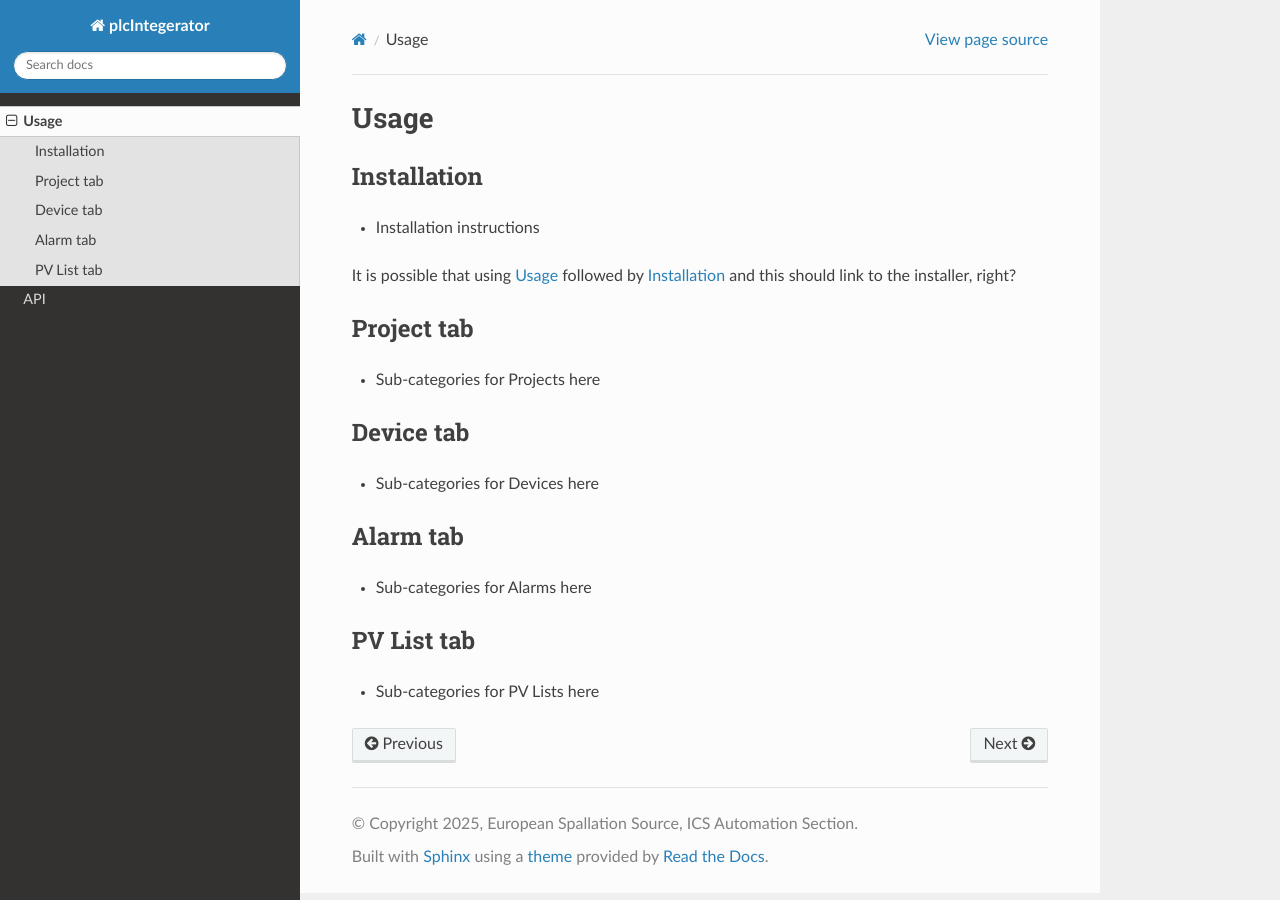
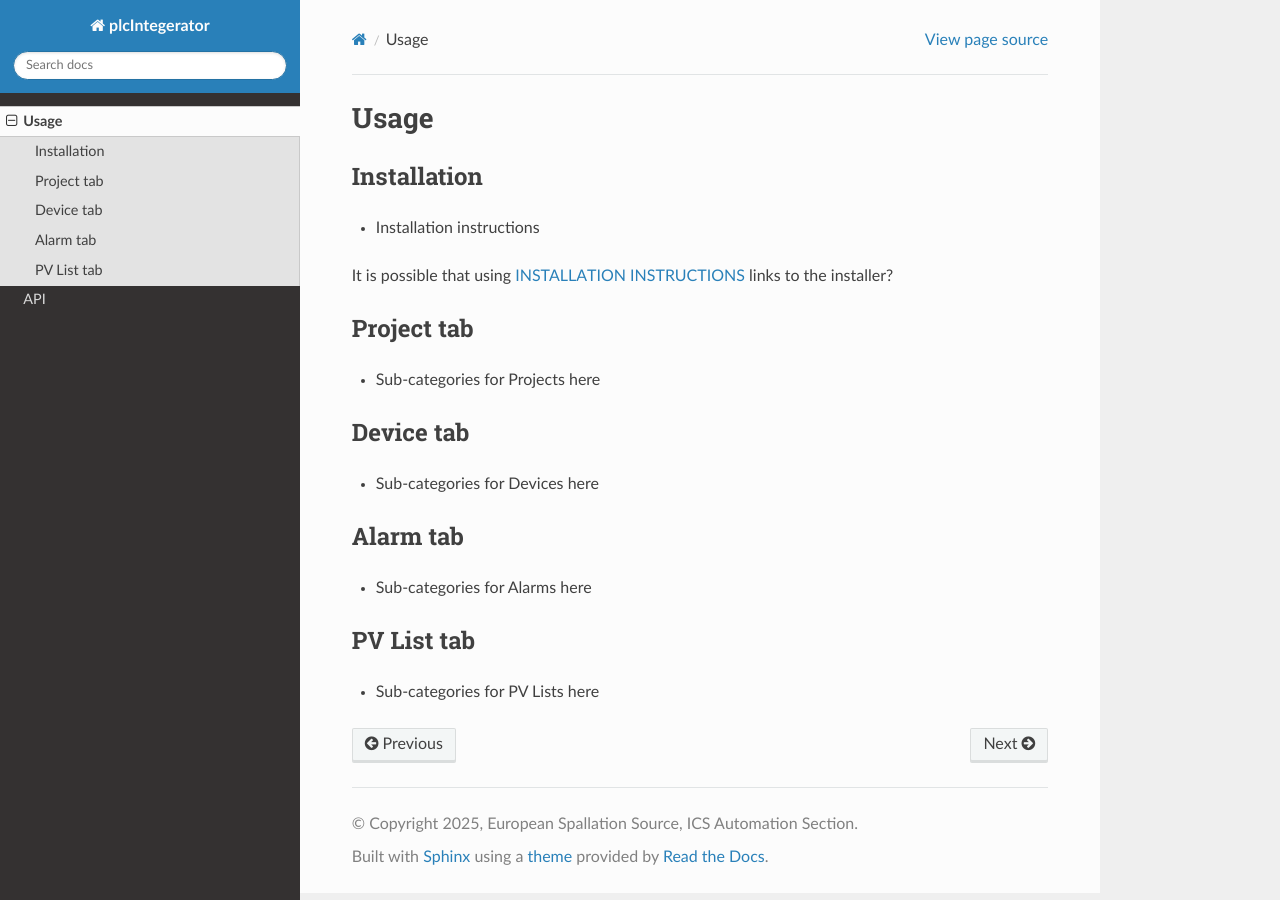
Before and after one commit to SimonJagerESS/plcIntegrator_rtd, a Sphinx documentation site: the page built from docs/source/usage.rst, in a window 1280 px wide. Built offline with Sphinx 7.4.7 and the Read the Docs theme 3.1.0, drawn with Linux system fonts in a browser that asks for light colours.

Commit message:
link worked, experimenting further

```diff
--- a/docs/source/usage.rst
+++ b/docs/source/usage.rst
@@ -7,7 +7,7 @@ Installation
 ------------
 
 * Installation instructions
-It is possible that using :doc:`usage` followed by :ref:`installation` and this should link to the installer, right?
+It is possible that using :doc:`installation` links to the installer?
 
 
 .. _project tab:
```
